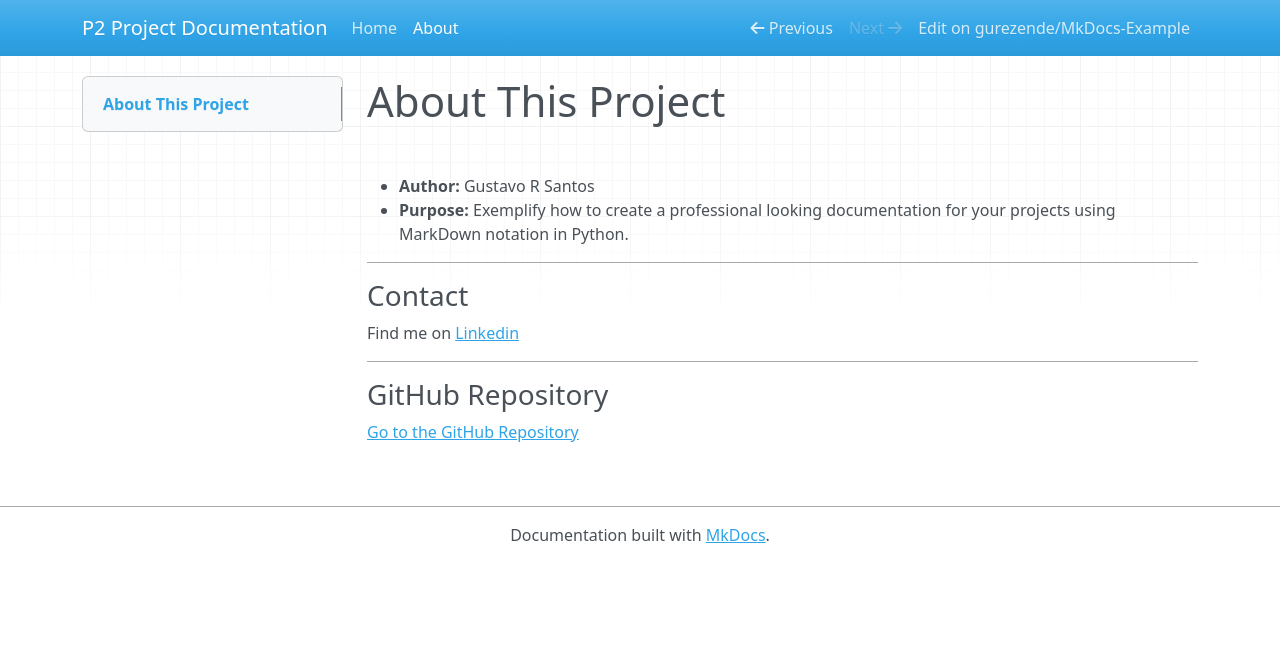
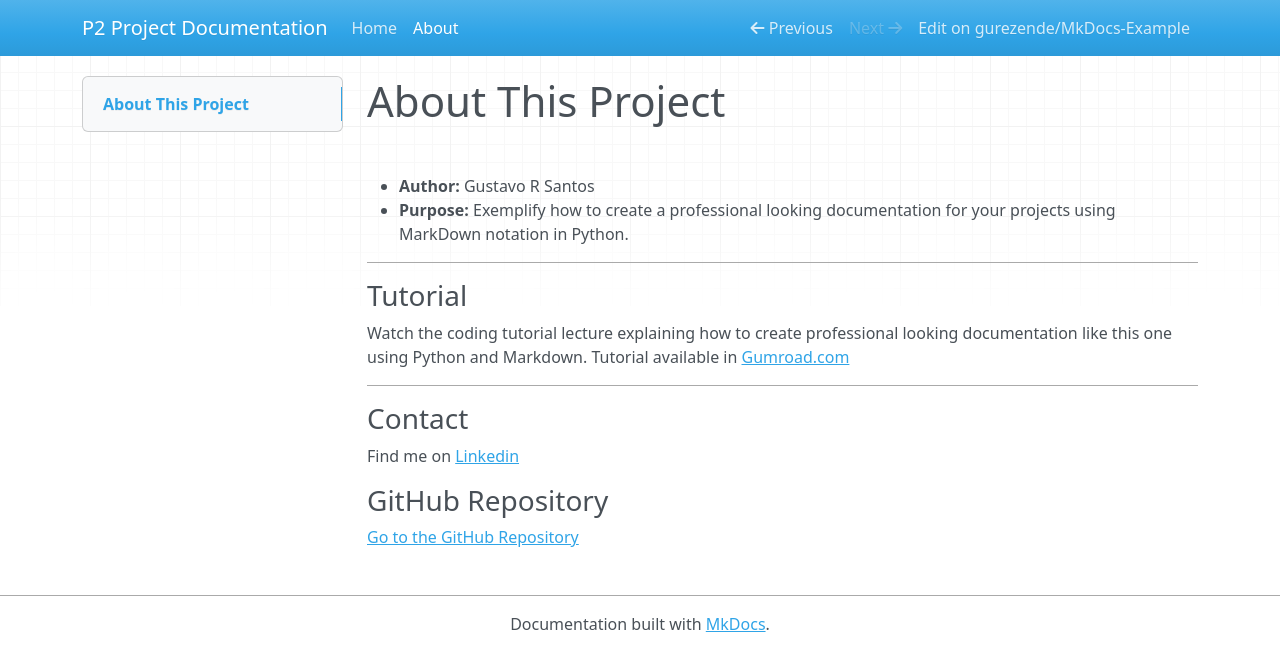
Before and after one commit to gurezende/MkDocs-Example, an MkDocs documentation site: the page built from docs/about.md, in a window 1280 px wide. Shown: the top 671 px of the page. Built offline with MkDocs 1.6.1, drawn with Linux system fonts in a browser that asks for light colours; nearby versions of some CDN libraries.

Commit message:
Documentation updated with functions

```diff
--- a/docs/about.md
+++ b/docs/about.md
@@ -6,11 +6,17 @@
 
 ---
 
+### Tutorial
+
+Watch the coding tutorial lecture explaining how to create professional looking documentation like this one using Python and Markdown.
+Tutorial available in [Gumroad.com](https://gustavorsantos.gumroad.com/l/mkdocs-lecture)
+
+---
+
 ### Contact
 
 Find me on [Linkedin](https://www.linkedin.com/in/gurezende/)
 
----
 
 ### GitHub Repository
 
```
